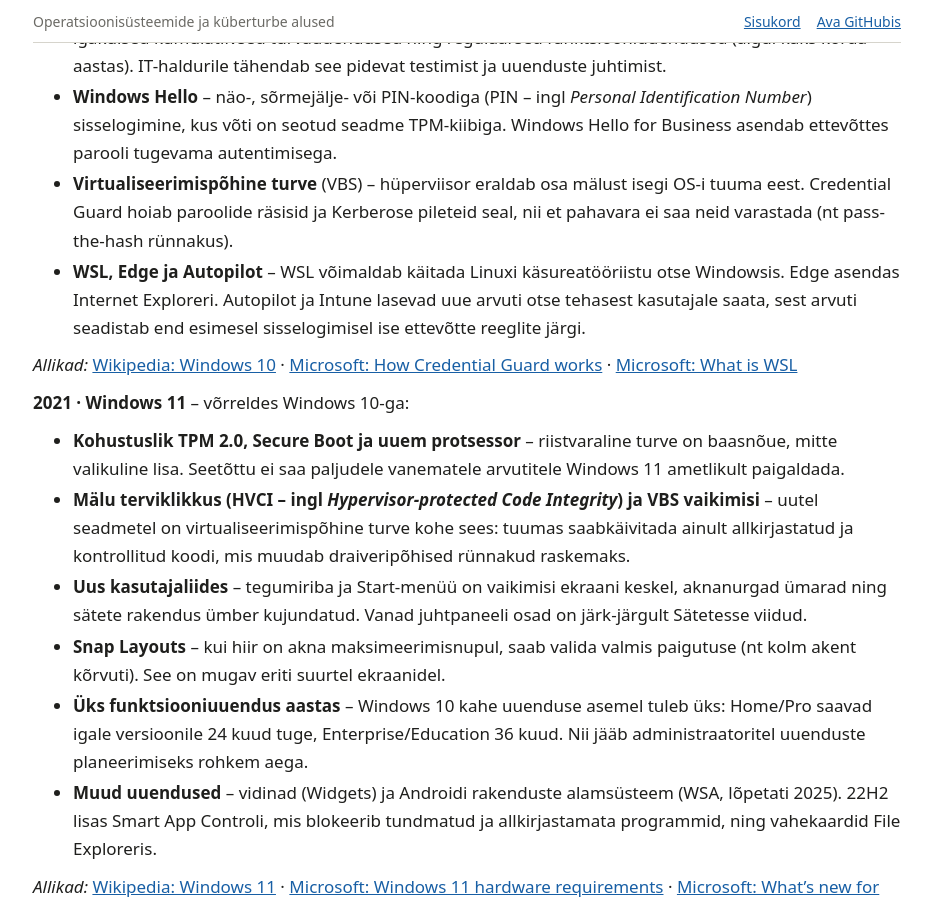
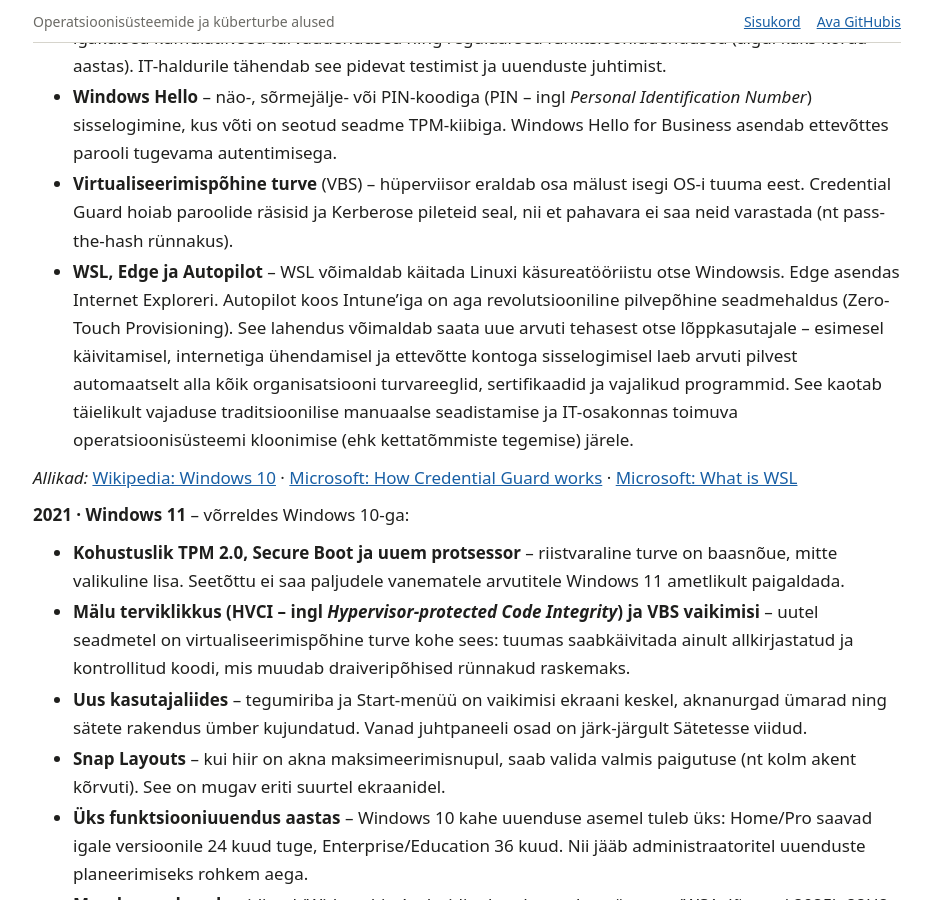
Before and after one commit to valdonolvak/Operatsioonis-steemi-ja-k-berturbe-alused, a Jekyll site: the page built from peatykid/01-windowsi-ajalugu.md, in a window 1280 px wide and 900 px high, scrolled down 12349 px. Shown: the whole window, without its empty margins (173-1105 px from the left). Built offline with Jekyll 4.4.1, drawn with Linux system fonts in a browser that asks for light colours; our own code applies the rules of GitHub Pages for plain Markdown files.

Commit message:
Update 01-windowsi-ajalugu.md

```diff
--- a/peatykid/01-windowsi-ajalugu.md
+++ b/peatykid/01-windowsi-ajalugu.md
@@ -212,7 +212,7 @@ Joonis: NT-põhise Windowsi versioonid Windows NT 3.1-st kuni Windows 11 26H2-ni
 - **„Windows as a Service“** – uut Windowsi ei tule iga paari aasta tagant. Windows 10 uuenes pidevalt: igakuised kumulatiivsed turvauuendused ning regulaarsed funktsiooniuuendused (algul kaks korda aastas). IT-haldurile tähendab see pidevat testimist ja uuenduste juhtimist.
 - **Windows Hello** – näo-, sõrmejälje- või PIN-koodiga (PIN – ingl *Personal Identification Number*) sisselogimine, kus võti on seotud seadme TPM-kiibiga. Windows Hello for Business asendab ettevõttes parooli tugevama autentimisega.
 - **Virtualiseerimispõhine turve** (VBS) – hüperviisor eraldab osa mälust isegi OS-i tuuma eest. Credential Guard hoiab paroolide räsisid ja Kerberose pileteid seal, nii et pahavara ei saa neid varastada (nt pass-the-hash rünnakus).
-- **WSL, Edge ja Autopilot** – WSL võimaldab käitada Linuxi käsureatööriistu otse Windowsis. Edge asendas Internet Exploreri. Autopilot ja Intune lasevad uue arvuti otse tehasest kasutajale saata, sest arvuti seadistab end esimesel sisselogimisel ise ettevõtte reeglite järgi.
+- **WSL, Edge ja Autopilot** – WSL võimaldab käitada Linuxi käsureatööriistu otse Windowsis. Edge asendas Internet Exploreri. Autopilot koos Intune'iga on aga revolutsiooniline pilvepõhine seadmehaldus (Zero-Touch Provisioning). See lahendus võimaldab saata uue arvuti tehasest otse lõppkasutajale – esimesel käivitamisel, internetiga ühendamisel ja ettevõtte kontoga sisselogimisel laeb arvuti pilvest automaatselt alla kõik organisatsiooni turvareeglid, sertifikaadid ja vajalikud programmid. See kaotab täielikult vajaduse traditsioonilise manuaalse seadistamise ja IT-osakonnas toimuva operatsioonisüsteemi kloonimise (ehk kettatõmmiste tegemise) järele.
 
 *Allikad:* [Wikipedia: Windows 10](https://en.wikipedia.org/wiki/Windows_10) · [Microsoft: How Credential Guard works](https://learn.microsoft.com/windows/security/identity-protection/credential-guard/how-it-works) · [Microsoft: What is WSL](https://learn.microsoft.com/windows/wsl/about)
 
```
